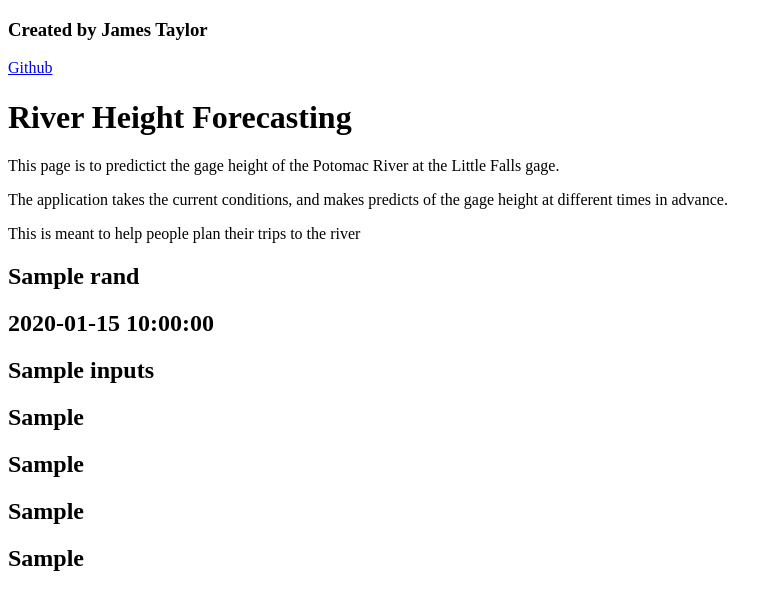
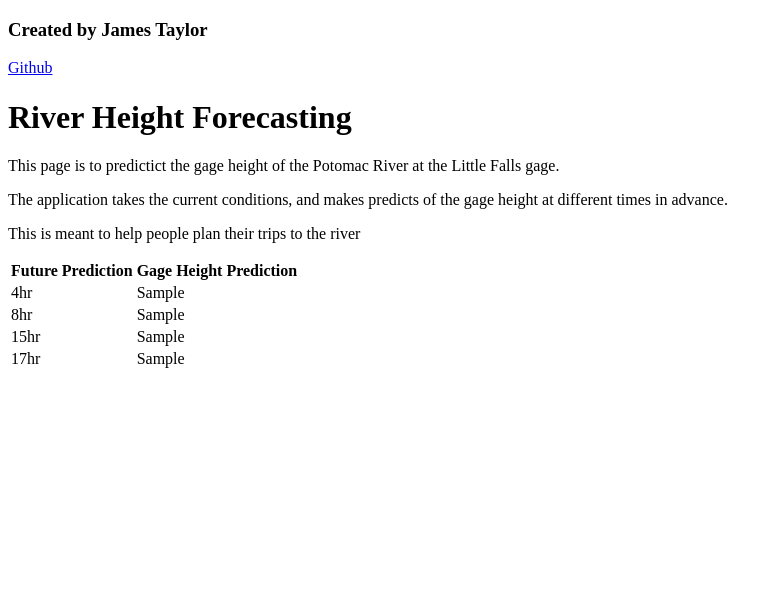
Before and after one commit to jt-hunter/River_data_scrap, a Python web app: template templates/app.html in a window 1280 px wide. Shown: the top 610 px of the page, without its empty margins (0-782 px from the left). Run offline with Jinja, Linux system fonts and the light colour scheme; the template is opened without the code that fills it: most values are stand-ins (such as "Sample title", 1, 10 or a date in 2020).

Commit message:
Update app.html

```diff
--- a/templates/app.html
+++ b/templates/app.html
@@ -11,13 +11,34 @@
     <p>This page is to predictict the gage height of the Potomac River at the Little Falls gage.</p>
     <p>The application takes the current conditions, and makes predicts of the gage height at different times in advance.</p>
     <p>This is meant to help people plan their trips to the river</p>
-    <h2> {{rand}} </h2>
-    <h2> {{time}} </h2>
-    <h2> {{inputs}} </h2>
-    <h2> {{value1}} </h2>
-    <h2> {{value2}} </h2>
-    <h2> {{value3}} </h2>
-    <h2> {{value4}} </h2>
+   <table>
+<thead>
+  <tr>
+    <th>Future Prediction</th>
+    <th>Gage Height Prediction</th>
+  </tr>
+</thead>
+<tbody>
+  <tr>
+    <td>4hr</td>
+    <td>{{value1}}</td>
+  </tr>
+  <tr>
+    <td>8hr</td>
+    <td>{{value2}}</td>
+  </tr>
+  <tr>
+    <td>15hr</td>
+    <td>{{value3}}</td>
+  </tr>
+  <tr>
+    <td>17hr</td>
+    <td>{{value4}}</td>
+  </tr>
+</tbody>
+</table>
+
+
 
 </body>
 </html>
```
